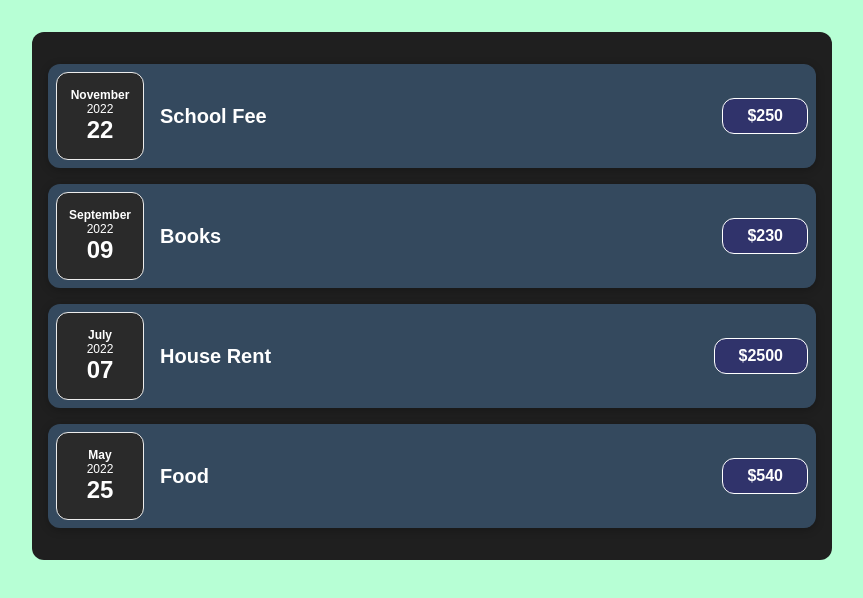
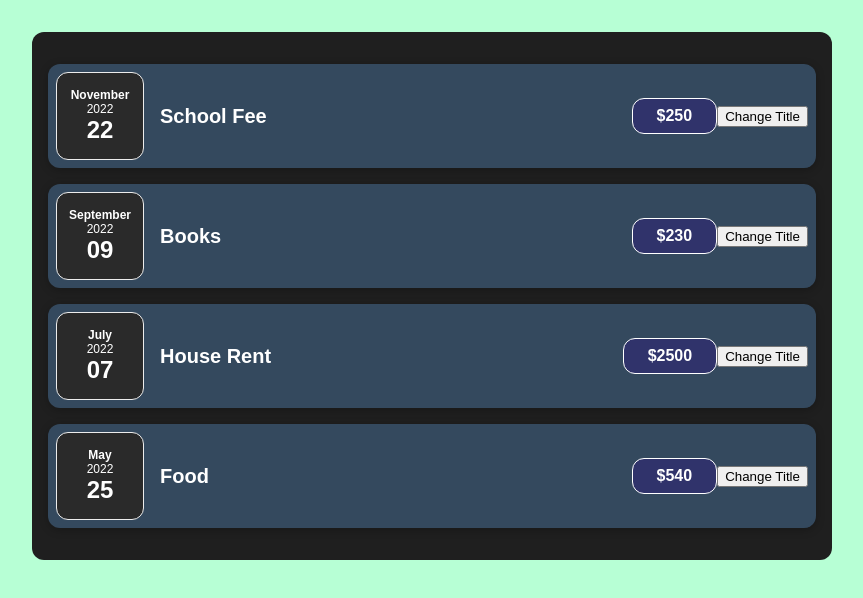
Before and after one commit to GayathriSS-19/Expense-Tracker-React-, a React (Create React App) app in the folder my-app/: page / in a window 1280 px wide. Shown: the top 598 px of the page, without its empty margins (208-1071 px from the left). Built offline with nearby package versions, Linux system fonts and the light colour scheme.

Commit message:
Added button-useState usage

```diff
--- a/my-app/src/Components/Expenses/ExpenseItem.js
+++ b/my-app/src/Components/Expenses/ExpenseItem.js
@@ -1,9 +1,18 @@
 import './ExpenseItem.css'
-import React from 'react'
+import React,{useState} from 'react'
 import ExpenseDate from './ExpenseDate'
 import Card from '../UI/Card'
 
 export default function ExpenseItem(props) {
+
+  // let title = props.title
+  const[title,setTitle] =useState(props.title)
+   const clickHandler = () =>
+     {
+      //  title="New Title..";
+  //     console.log(title);
+      setTitle("New Title..")
+     }
     // let title=props.title;
     // const month=props.date.toLocaleString('en-US',{month:'long'})
     // const year=props.date.getFullYear()
@@ -19,10 +28,11 @@
 
       <ExpenseDate date = {props.date}/>
       <div className='expense-item__description'>
-        <h2>{ props.title }</h2>
+        <h2>{ title }</h2>
         { /* <h2>title</h2> */}
         <div className='expense-item__price'>${ props.amount }</div>
       </div>
+      <button onClick={clickHandler}> Change Title</button>
     </Card>
   )
 }
```
